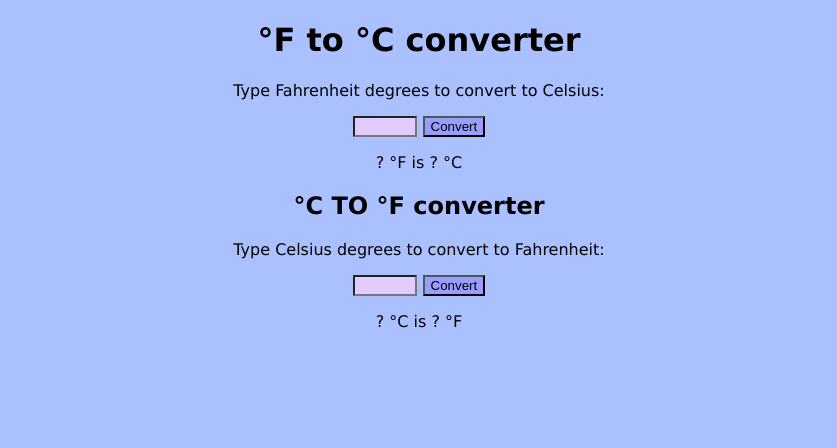
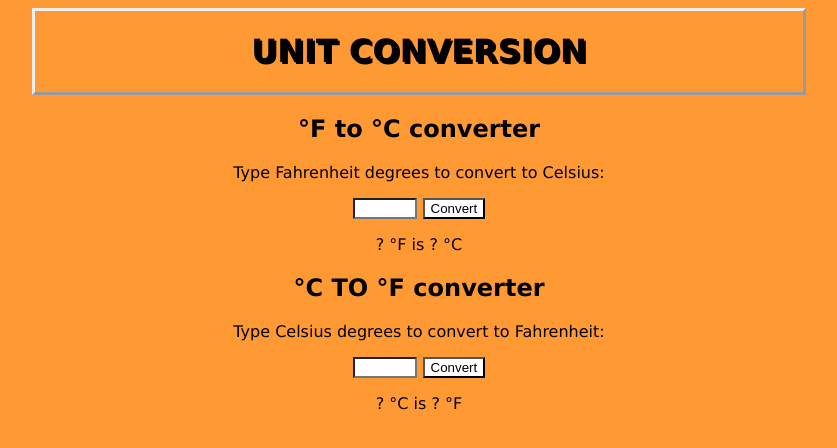
Before and after one commit to Jakisteri/fcmuuntaja, a plain HTML site: page index.html in a window 1280 px wide. Shown: the whole page, without its empty margins (221-1058 px from the left). Drawn offline with Linux system fonts and the light colour scheme.

Commit message:
"muutettu otsikkoa"

```diff
--- a/index.html
+++ b/index.html
@@ -8,29 +8,43 @@
         <!-- Tästä eteenpäin CSS määritykset-->
         <style>
             body {
-                background-color: rgb(170, 192, 255);
+                background-color: #ff9933;
                 text-align: center;
                 font-family: Verdana, Geneva, Tahoma, sans-serif;
             }
 
+            div.header1 {
+                margin-left: auto;
+                margin-right: auto;
+                width: 60vw;
+                border-style: outset;
+                background-image: ;
+            }
+
             h1 {
                 font-family: Verdana, Geneva, Tahoma, sans-serif;
+                text-transform: uppercase;
+                text-shadow: 2px 2px;
             }
 
             input {
                 width: 15mm;
-                background-color: rgb(225, 203, 255);
+                background-color: #ffffff;
                 text-align: center;
             }
 
             button {
-                background-color: rgb(151, 158, 255);
+                background-color: rgb(255, 255, 255);
             }
 
         </style>
     </head>
     <body>
-        <h1>°F to °C converter</h1>
+        <div class = "header1">
+        <h1>Unit Conversion
+        </h1>
+        </div>
+        <h2>°F to °C converter</h2>
         <form>
             <label>Type Fahrenheit degrees to convert to Celsius:</label>
             <p>
```
